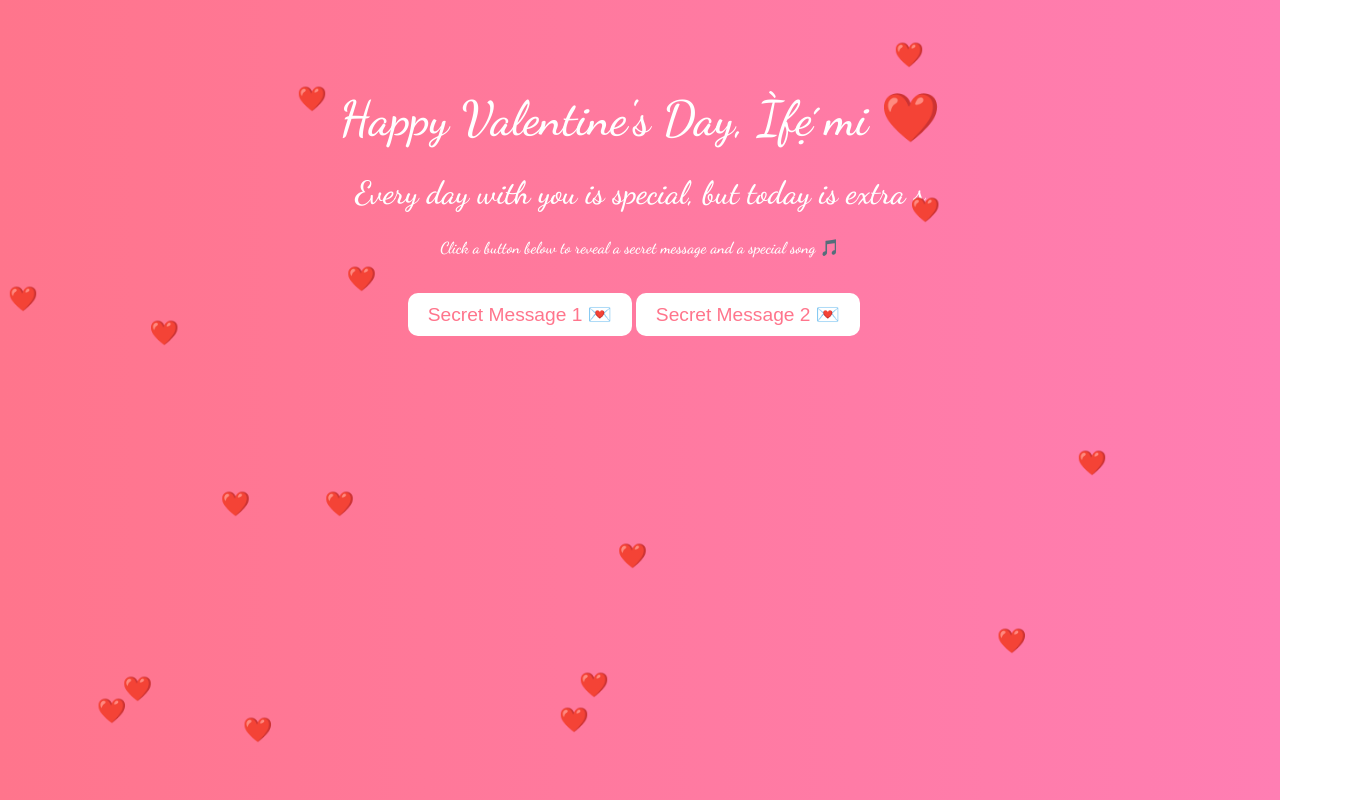
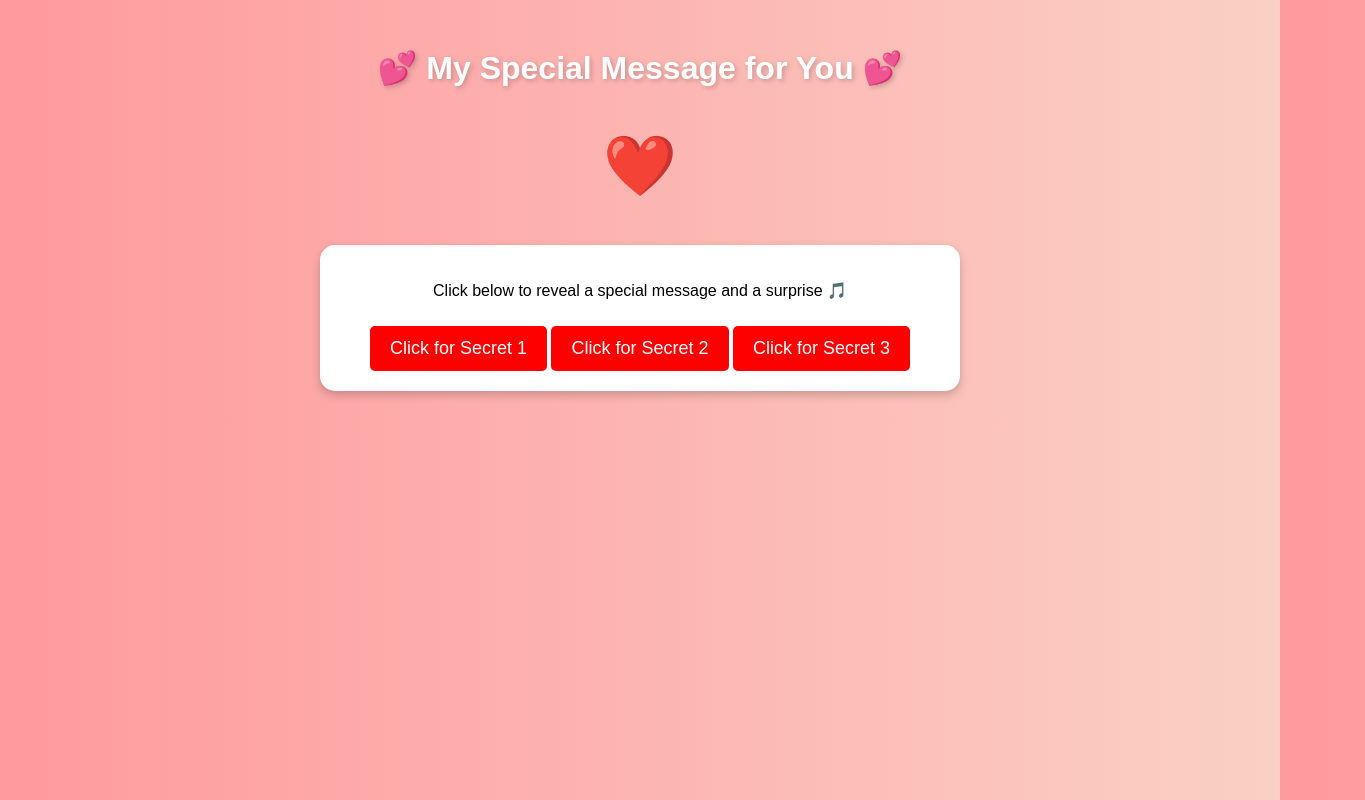
Before and after one commit to Jonajey007/Valentine-for-babe, a plain HTML site: page index.html in a window 1280 px wide. Shown: the whole page, 1365 px wide, since content can reach past the window. Drawn offline with Linux system fonts and the light colour scheme.

Commit message:
Update index.html

```diff
--- a/index.html
+++ b/index.html
@@ -3,150 +3,93 @@
 <head>
     <meta charset="UTF-8">
     <meta name="viewport" content="width=device-width, initial-scale=1.0">
-    <title>Happy Valentine's Ìfẹ́ mi ❤️</title>
-
-    <!-- Google Font for a romantic feel -->
-    <link href="https://fonts.googleapis.com/css2?family=Dancing+Script:wght@600&display=swap" rel="stylesheet">
-
+    <title>Valentine Surprise 💕</title>
     <style>
-        /* Valentine Background */
         body {
-            background: linear-gradient(to right, #ff758c, #ff7eb3);
+            font-family: Arial, sans-serif;
+            text-align: center;
+            background: linear-gradient(to right, #ff9a9e, #fad0c4);
+            padding: 20px;
             color: white;
-            font-family: 'Dancing Script', cursive;
-            text-align: center;
-            padding: 50px;
         }
-
-        /* Valentine's Message */
         h1 {
-            font-size: 3rem;
-            margin-bottom: 20px;
+            font-size: 2em;
+            text-shadow: 2px 2px 5px rgba(0,0,0,0.2);
         }
-
-        h2 {
-            font-size: 2rem;
+        .container {
+            max-width: 600px;
+            margin: auto;
+            padding: 20px;
+            background: white;
+            border-radius: 15px;
+            box-shadow: 0px 4px 10px rgba(0, 0, 0, 0.2);
+            color: black;
         }
-
-        /* Heart Animation */
         .heart {
-            position: fixed;
-            bottom: 0;
-            font-size: 24px;
-            animation: floatUp 5s linear infinite;
+            font-size: 50px;
+            animation: heartbeat 1.5s infinite alternate;
         }
-
-        @keyframes floatUp {
-            from { transform: translateY(0); }
-            to { transform: translateY(-100vh); }
+        @keyframes heartbeat {
+            from { transform: scale(1); }
+            to { transform: scale(1.2); }
         }
-
-        /* Surprise Love Letter */
-        .secret {
+        .secret-message {
             display: none;
-            background: rgba(255, 255, 255, 0.2);
-            padding: 20px;
+            margin-top: 20px;
+            padding: 15px;
+            background: #ffe6e6;
             border-radius: 10px;
-            margin-top: 20px;
-            font-size: 1.5rem;
+            box-shadow: 0px 0px 10px gray;
+            font-size: 18px;
         }
-
-        /* Buttons */
         button {
-            background: white;
-            color: #ff758c;
-            font-size: 1.2rem;
-            padding: 10px 20px;
+            background: red;
+            color: white;
+            padding: 12px 20px;
             border: none;
-            border-radius: 10px;
             cursor: pointer;
-            margin-top: 20px;
+            font-size: 18px;
+            border-radius: 5px;
+            margin-top: 10px;
+            transition: 0.3s;
         }
-
         button:hover {
-            background: #ffdde1;
-        }
-
-        /* Hide the YouTube iframe */
-        .song {
-            width: 0;
-            height: 0;
-            border: none;
+            background: darkred;
         }
     </style>
 </head>
 <body>
 
-    <!-- Valentine's Message -->
-    <h1>Happy Valentine's Day, Ìfẹ́ mi ❤️</h1>
-    <h2 id="valentineMessage"></h2>
+    <h1>💕 My Special Message for You 💕</h1>
+    <p class="heart">❤️</p>
 
-    <!-- Buttons for Secret Messages -->
-    <p>Click a button below to reveal a secret message and a special song 🎵</p>
-    <button onclick="showSecret(1)">Secret Message 1 💌</button>
-    <button onclick="showSecret(2)">Secret Message 2 💌</button>
+    <div class="container">
+        <p>Click below to reveal a special message and a surprise 🎵</p>
 
-    <!-- Secret Messages -->
-    <div id="secret1" class="secret">
-        <p>Ìfẹ́ mi, you make my world brighter every day. I love you more than words can say. 💖</p>
+        <button onclick="revealMessage('message1', 'music1')">Click for Secret 1</button>
+        <div id="message1" class="secret-message">
+            <p>My love for you is **Perfect**, just like this song 🎶</p>
+        </div>
+        <audio id="music1" src="https://docs.google.com/uc?export=download&id=19pL1ac9RY1KLRxkS3Blz_t8wKlx4ZN7n"></audio>
+
+        <button onclick="revealMessage('message2', 'music2')">Click for Secret 2</button>
+        <div id="message2" class="secret-message">
+            <p>You are my **Besty**, my everything! 💖</p>
+        </div>
+        <audio id="music2" src="https://docs.google.com/uc?export=download&id=19m15zPD888MKyime4_3R9IXTbOcYm3pt"></audio>
+
+        <button onclick="revealMessage('message3', 'music3')">Click for Secret 3</button>
+        <div id="message3" class="secret-message">
+            <p>I've thought about you **65** times today, and I love you more each time! 😘</p>
+        </div>
+        <audio id="music3" src="https://docs.google.com/uc?export=download&id=19l2Jmgued9LvHpcZAkR-TROmpjgMN0Kh"></audio>
     </div>
 
-    <div id="secret2" class="secret">
-        <p>Ìfẹ́ mi, being with you is the greatest gift. You are my happiness, my peace, and my love. ❤️</p>
-    </div>
-
-    <!-- YouTube Shorts Songs -->
-    <iframe id="song1" class="song" src="https://www.youtube.com/embed/7BspO6r4Eog?autoplay=1&loop=1&playlist=7BspO6r4Eog" frameborder="0"></iframe>
-    <iframe id="song2" class="song" src="https://www.youtube.com/embed/4IVJwJrSa30?loop=1&playlist=4IVJwJrSa30" frameborder="0"></iframe>
-    <iframe id="song3" class="song" src="https://www.youtube.com/embed/wejwGF5bctI?loop=1&playlist=wejwGF5bctI" frameborder="0"></iframe>
-
-    <!-- JavaScript -->
     <script>
-        // Typing Effect for Message
-        const message = "Every day with you is special, but today is extra special because it’s Valentine’s Day! 💖";
-        let i = 0;
-        function typeEffect() {
-            if (i < message.length) {
-                document.getElementById("valentineMessage").innerHTML += message.charAt(i);
-                i++;
-                setTimeout(typeEffect, 100);
-            }
-        }
-        window.onload = typeEffect;
-
-        // Floating Hearts Animation
-        function createHeart() {
-            const heart = document.createElement("div");
-            heart.classList.add("heart");
-            heart.innerText = "❤️";
-            document.body.appendChild(heart);
-
-            heart.style.left = Math.random() * 100 + "vw";
-            heart.style.animationDuration = Math.random() * 2 + 3 + "s";
-
-            setTimeout(() => {
-                heart.remove();
-            }, 5000);
-        }
-        setInterval(createHeart, 300);
-
-        // Show Secret Message and Play Song
-        function showSecret(num) {
-            document.getElementById("secret1").style.display = "none";
-            document.getElementById("secret2").style.display = "none";
-            document.getElementById("secret" + num).style.display = "block";
-
-            // Stop all songs first
-            document.getElementById("song1").src = "";
-            document.getElementById("song2").src = "";
-            document.getElementById("song3").src = "";
-
-            // Play the selected song
-            if (num === 1) {
-                document.getElementById("song2").src = "https://www.youtube.com/embed/4IVJwJrSa30?autoplay=1&loop=1&playlist=4IVJwJrSa30";
-            } else if (num === 2) {
-                document.getElementById("song3").src = "https://www.youtube.com/embed/wejwGF5bctI?autoplay=1&loop=1&playlist=wejwGF5bctI";
-            }
+        function revealMessage(messageId, audioId) {
+            document.getElementById(messageId).style.display = "block";
+            let audio = document.getElementById(audioId);
+            audio.play();
         }
     </script>
 
```
